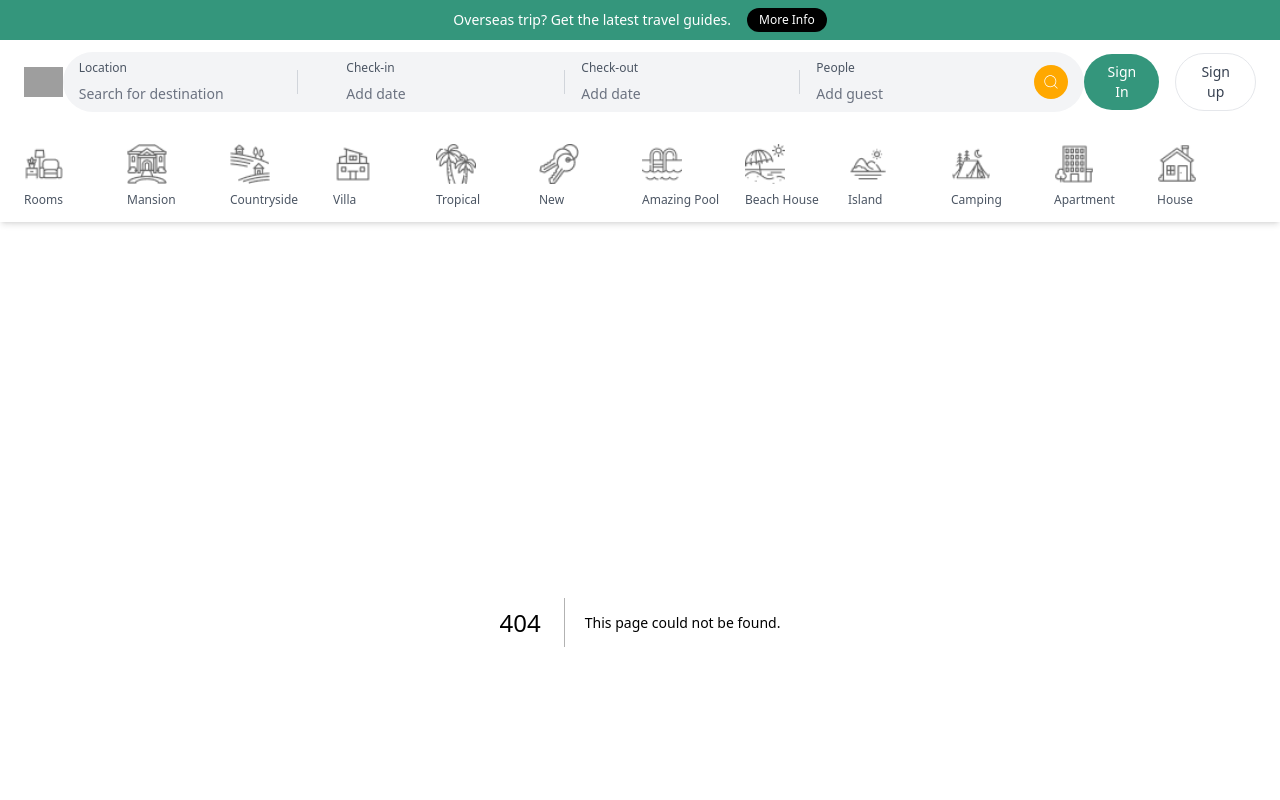
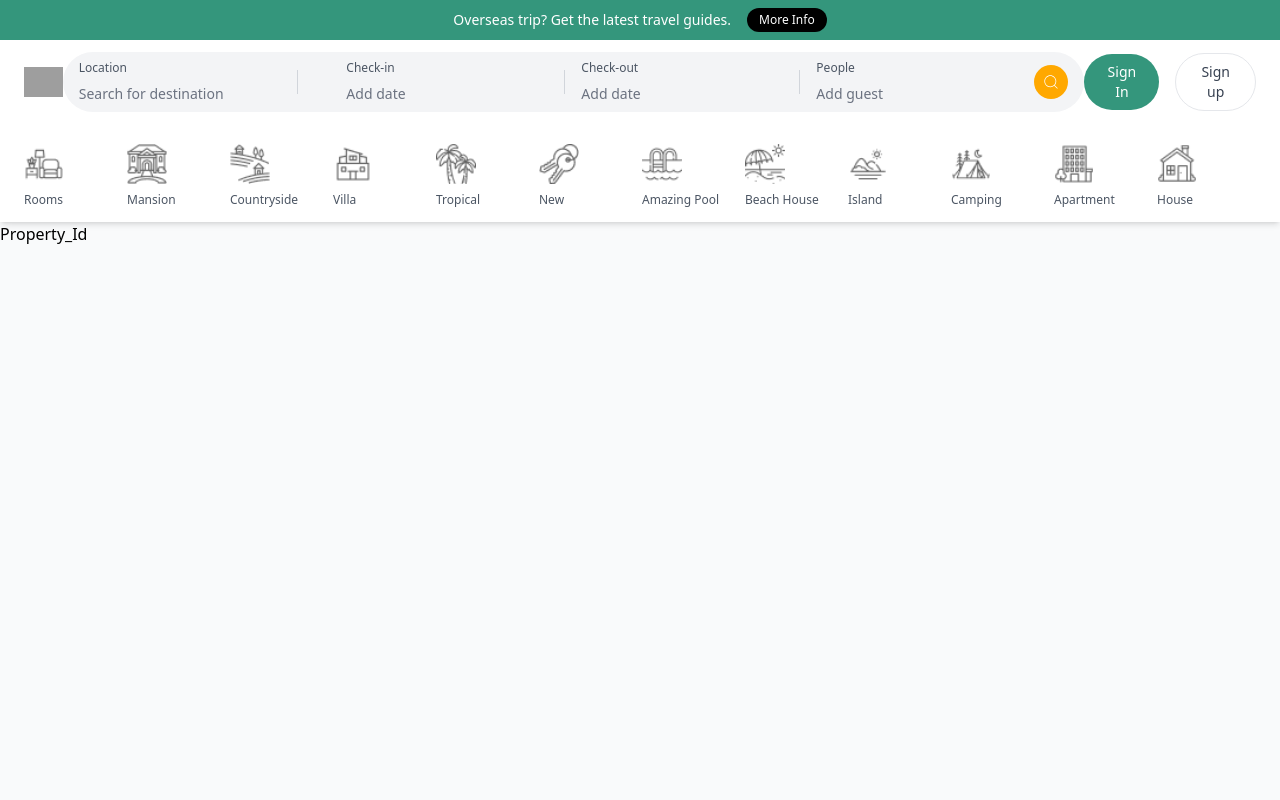
Before and after one commit to natnael-shiferaw/alx-listing-app-04, a Next.js app: page /property/1 in a window 1280 px wide. Before the commit this address had no page. Shown: the top 800 px of the page. Built offline with nearby package versions, Linux system fonts and the light colour scheme; grey boxes are pictures that could not be loaded.

Commit message:
Add files via upload

```diff
--- /dev/null
+++ b/pages/property/[id].tsx
@@ -0,0 +1,9 @@
+import React from 'react'
+
+function Property_Id() {
+  return (
+    <div>Property_Id</div>
+  )
+}
+
+export default Property_Id
```
